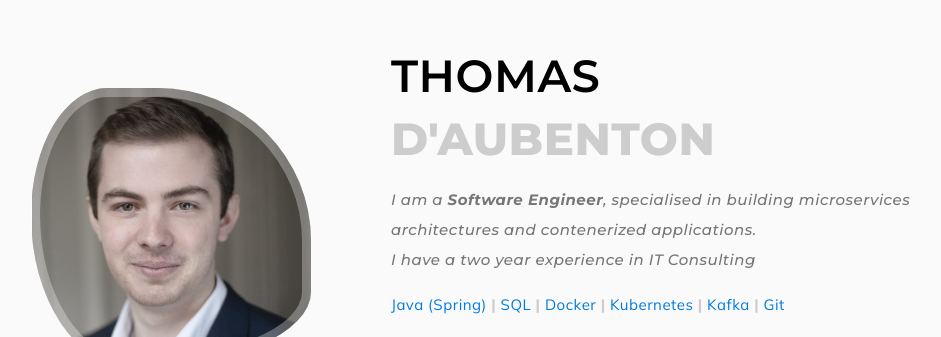
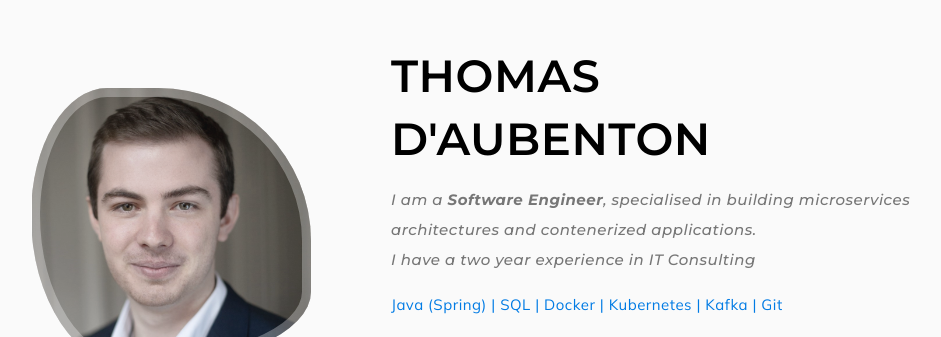
Before and after one commit to ThomasDaubenton/card, a plain HTML site: page index.html in a window 1280 px wide. Shown: the part 172-509 px from the top of the page, without its empty margins (169-1110 px from the left). Drawn offline with Linux system fonts and the light colour scheme; no server answers.

Commit message:
Update style.css

```diff
--- a/css/style.css
+++ b/css/style.css
@@ -330,10 +330,6 @@ h6 { font-size: 16px; }
 	margin-bottom: 20px;
 	color: #007be4
 }
-.home .details span{
-	color: #cdcdcd;
-	font-weight: 800;
-}
 .home .social{
 	width: 100%;
 	float: left;
```
